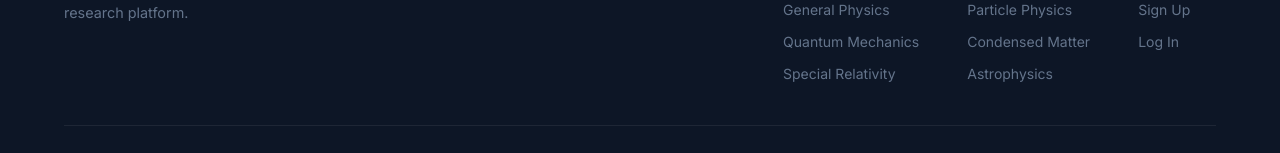
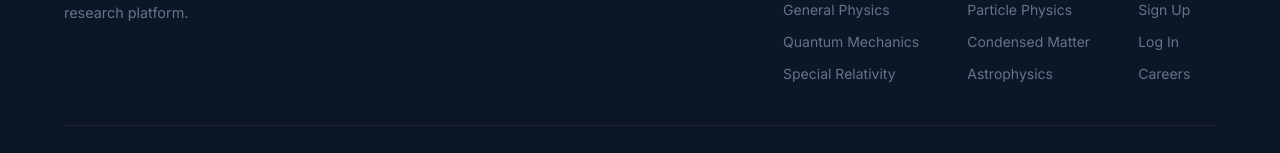
Before and after one commit to JRFink/physweb, a SvelteKit app in the folder frontend/: page / in a window 1280 px wide. Shown: the part 3216-3369 px from the top of the page. Built offline with nearby package versions, Linux system fonts and the light colour scheme; a web font is replaced by a local one.

Commit message:
Update +layout.svelte

```diff
--- a/frontend/src/routes/+layout.svelte
+++ b/frontend/src/routes/+layout.svelte
@@ -101,6 +101,7 @@
           <a href="/tutoring">Tutoring</a>
           <a href="/auth/register">Sign Up</a>
           <a href="/auth/login">Log In</a>
+          <a href="/careers">Careers</a>
         </div>
       </div>
     </div>
```
